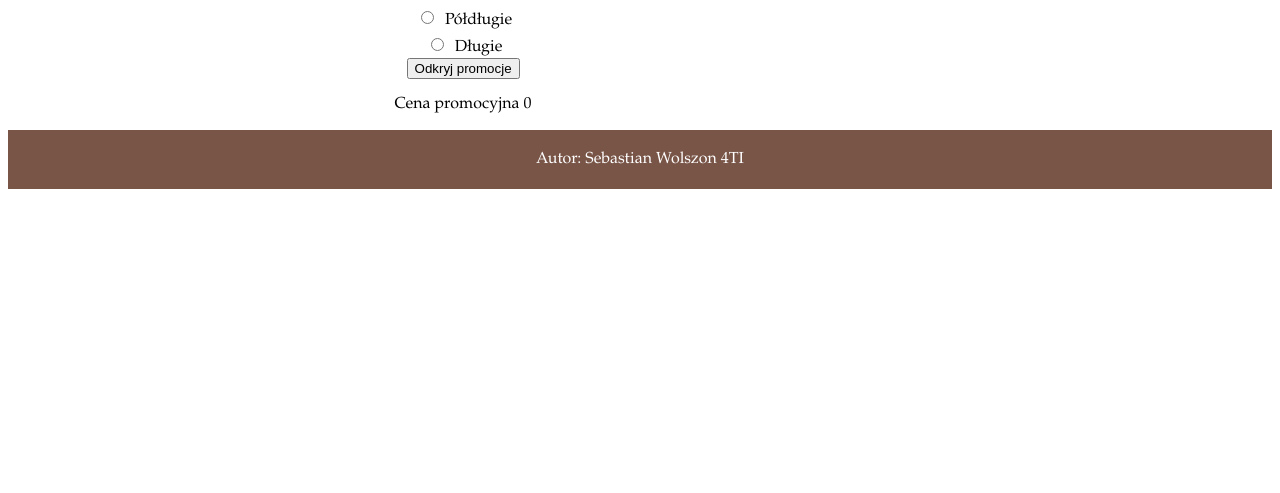
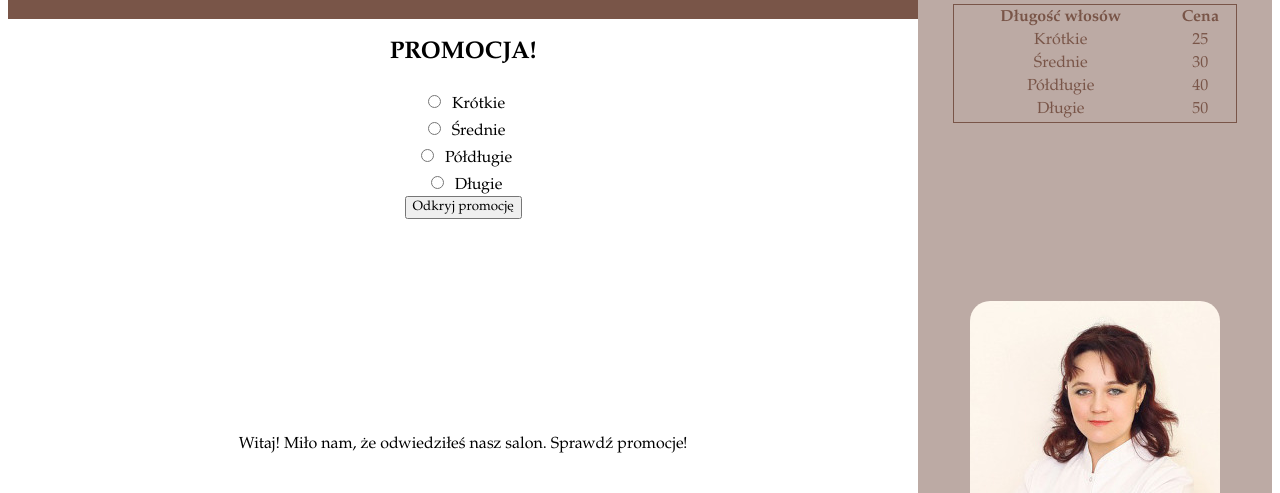
Before and after one commit to SebastianWolszon/fryzjer, a plain HTML site: page fryzura.html in a window 1280 px wide. Shown: the part 127-620 px from the top of the page. Drawn offline with Linux system fonts and the light colour scheme.

Commit message:
wprowadzenie zmian

```diff
--- a/fryzura.html
+++ b/fryzura.html
@@ -1,57 +1,97 @@
 <!DOCTYPE html>
 <html lang="pl">
   <head>
-    <meta charset="UTF-8">
-    <meta name="viewport" content="width=device-width, initial-scale=1.0">
+    <meta charset="UTF-8" />
+    <meta name="viewport" content="width=device-width, initial-scale=1.0" />
     <title>Fryzjerstwo</title>
-    <link rel="stylesheet" href="styl8.css"/>
+    <link rel="stylesheet" href="styl8.css" />
+    <script>
+      function handleClick() {
+        let price;
+        if (document.getElementById("krotkie").checked) {
+          price = 25;
+        } else if (document.getElementById("srednie").checked) {
+          price = 30;
+        } else if (document.getElementById("poldlugie").checked) {
+          price = 40;
+        } else if (document.getElementById("dlugie").checked) {
+          price = 50;
+        }
+
+        let discount_price = price - 10;
+
+        let status = document.getElementById("status");
+        status.textContent = `cena promocyjna: ${discount_price}`;
+      }
+    </script>
   </head>
   <body>
-    <div class="box">
-        <div class="col-9">
+    <div class="site">
+      <div class="left">
+        <header>
+          <h1><a href="index.html">SALON FRYZJERSKI</a></h1>
+        </header>
+        <main>
           <h2>PROMOCJA!</h2>
-                <div>
-            <input id="skotkie" type="radio" name="dlugosc" value="25" checked/>
-            <label for="krotkie">Krótkie</label></br>
+          <div class="hairtype">
+            <input type="radio" name="hairtype" id="krotkie" />
+            <label for="krotkie">Krótkie</label>
+          </div>
+          <div class="hairtype">
+            <input type="radio" name="hairtype" id="srednie" />
+            <label for="srednie">Średnie</label>
+          </div>
+          <div class="hairtype">
+            <input type="radio" name="hairtype" id="poldlugie" />
+            <label for="poldlugie">Półdługie</label>
+          </div>
+          <div class="hairtype">
+            <input type="radio" name="hairtype" id="dlugie" />
+            <label for="dlugie">Długie</label>
           </div>
           <div>
-            <input id="srednie" type="radio" name="dlugosc" value="30"/>
-            <label for="srednie">Średnie</label></br>
+            <button type="button" onclick="handleClick()">
+              Odkryj promocję
+            </button>
           </div>
-            <div>
-            <input id="poldlugie" type="radio" name="dlugosc" value="40"/>
-            <label for="poldlugie">Półdługie</label></br>
+          <p id="status"></p>
+        </main>
+        <section class="contact">
+          <p>Witaj! Miło nam, że odwiedziłeś nasz salon. Sprawdź promocje!</p>
+          <h4>Kontakt: 444 555 666</h4>
+        </section>
       </div>
-            <div>
-            <input id="dlugie" type="radio" name="dlugosc" value="50"/>
-            <label for="dlugie">Długie</label></br>
-            </div>
-            <button onclick="odkryjPromocje()">Odkryj promocje</button>
-            <p>Cena promocyjna <span id="cena-promocyjna">0</span></p>
+      <div class="right">
+        <section class="prices">
+          <h4><a href="fryzura.html">Ceny strzyżenia</a></h4>
+          <table>
+            <tr>
+              <th>Długość włosów</th>
+              <th>Cena</th>
+            </tr>
+            <tr>
+              <td>Krótkie</td>
+              <td>25</td>
+            </tr>
+            <tr>
+              <td>Średnie</td>
+              <td>30</td>
+            </tr>
+            <tr>
+              <td>Półdługie</td>
+              <td>40</td>
+            </tr>
+            <tr>
+              <td>Długie</td>
+              <td>50</td>
+            </tr>
+          </table>
+        </section>
+        <section class="image">
+          <img src="obraz1.jpg" alt="Fryzjerka" />
+        </section>
       </div>
     </div>
+    <footer></footer>
   </body>
-        <script>
-            function obliczPromocje() {
-            let krotkie= document.getElementById("krotkie")
-            let srednie= document.getElementById("srednie")
-            let poldlugie= document.getElementById("poldlugie")
-            let dlugie= document.getElementById("dlugie")
-
-            if (krotkie.checked) {
-                document.getElementById("cena-promocyjna").innerHTML = krotkie.value - 10;
-                console.log('hura jest krotkie', krotkie.value - 10)
-            } else if (srednie.checked) {
-                document.getElementById("cena-promocyjna").innerHTML = srednie.value - 10;
-                console.log('hura jest srednie', krotkie.value - 10)
-            } else if (poldlugie.checked) {
-                document.getElementById("cena-promocyjna").innerHTML = poldlugie.value - 10;
-                console.log('hura jest poldlugie', krotkie.value - 10)
-            } else if (dlugie.checked) {
-                document.getElementById("cena-promocyjna").innerHTML = dlugie.value - 10;
-                console.log('hura jest dlugie', krotkie.value - 10)
-            };
-        }
-          </script>
-          <footer> Autor: Sebastian Wolszon 4TI </footer>
 </html>
--- a/styl8.css
+++ b/styl8.css
@@ -1,63 +1,72 @@
-body {
-    font-family: Garamond, sans-serif;
+.left,
+.right {
+    display: flex;
+    flex-direction: column;
+}
+
+.site {
+    display: flex;
+}
+
+* {
+    font-family: Garamond;
     text-align: center;
 }
-.box {
-    display: flex;
+
+.left {
+    width: 72%;
 }
-.col-9 {
-    width: 72% ;
-}
-.col-9 .blok1 {
+
+header {
     background-color: #795548;
     font-size: 170%;
 }
-.col-9 .blok2 {
+
+main {
     height: 400px;
 }
-.col-3 {
-    width: 400px;
+
+.right>* {
     background-color: #BCAAA4;
     color: #795548;
     height: 400px;
+    /* width: 28%; */
+}
+
+.right {
     width: 28%;
 }
+
 footer {
     background-color: #795548;
     color: white;
     padding: 20px;
 }
+
 table {
     margin: auto;
     width: 80%;
     border: 1px solid #795548;
 }
-table tr:hover {
+
+tr:hover {
     background-color: sienna;
     color: white;
 }
+
 h4 {
     font-size: 200%;
 }
+
 img {
     padding: 20px;
     border-radius: 40px;
 }
+
 a {
     color: white;
 }
-input[type="radio"] {
+
+input[type=radio] {
     margin: 7px;
 }
-h1 {
-    margin: 0;
-}
-.col-3 {
-    width: 28%;
-}
-.col-3 .blok-1, .col-3 .blok-2 {
-    background-color: #BCAAA4;
-    color: #795548;
-    height: 400px;
-    text-align: center;
-}
```
Also changed, not shown: index.html (+21 -25 lines). Lines whose indentation alone changed are shown as unchanged.
